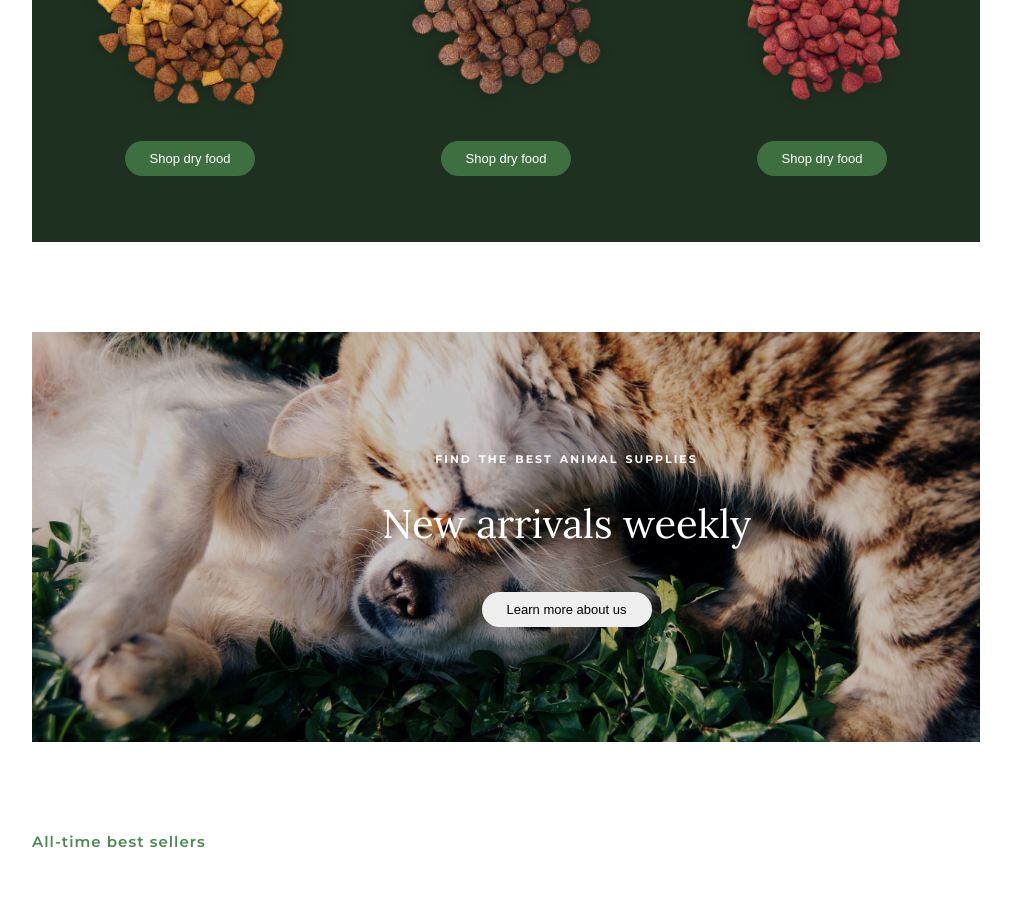
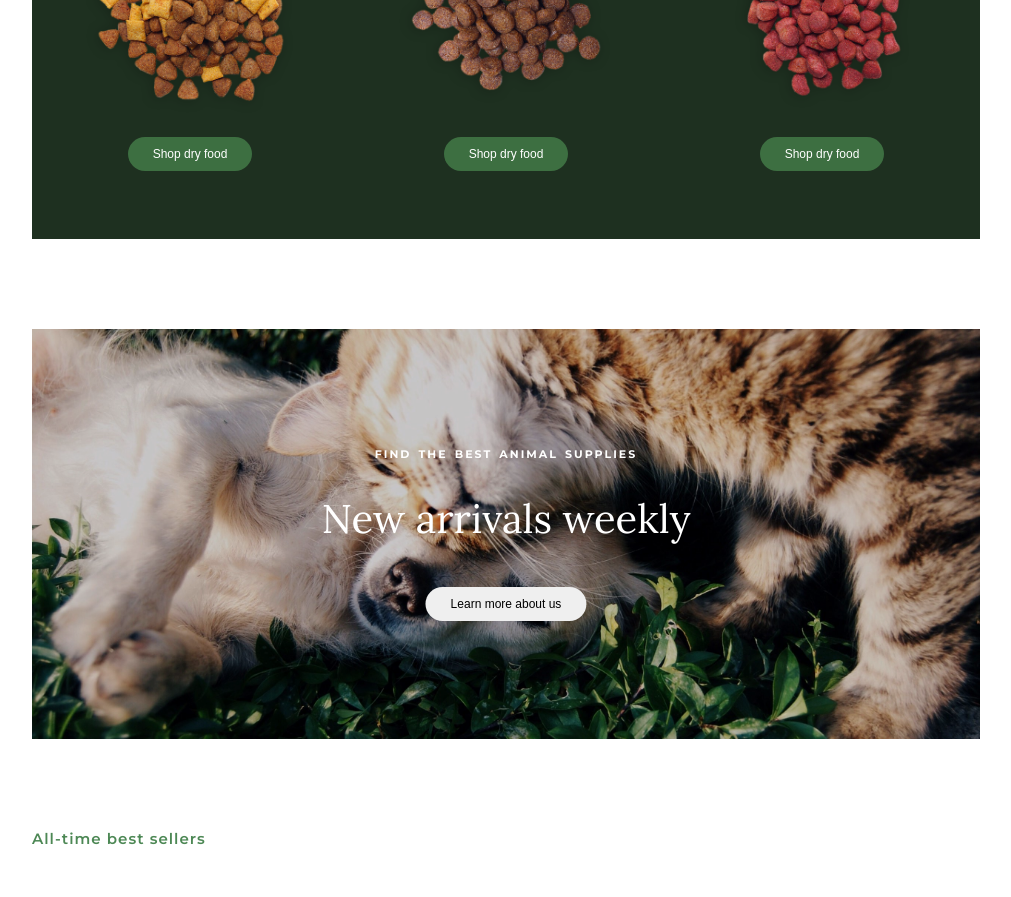
Before and after one commit to EmanuelaMocci/proj-html-vuejs, a Vue app: page / in a window 1280 px wide. Shown: the part 1860-2757 px from the top of the page, without its empty margins (134-1145 px from the left). Built offline with nearby package versions, Linux system fonts and the light colour scheme; a web font is replaced by a local one.

Commit message:
Aggiunta sezione banner

```diff
--- a/src/assets/style/variables.scss
+++ b/src/assets/style/variables.scss
@@ -18,7 +18,7 @@ $heroFont:'Lora', serif;
 
 // Font size
 $fontHero: 15px;
-$fontDescription: 13px;
+$fontDescription: 12px;
 
 $lineheight1: 1.4;
 $lineheight2: 1.7;
--- a/src/components/Main.vue
+++ b/src/components/Main.vue
@@ -6,6 +6,7 @@
         <SectionTestimonials/>
         <SectionNewsletter/>
         <SectionTips/>
+        <SectionBanner/>
     </div>
 </template>
 
@@ -16,9 +17,7 @@ import SectionBestSellers from './SectionBestSellers.vue';
 import SectionTestimonials from './SectionTestimonials.vue';
 import SectionNewsletter from './SectionNewsletter.vue';
 import SectionTips from './SectionTips.vue';
-
-
-
+import SectionBanner from './SectionBanner.vue';
 
 export default {
     name: 'Main',
@@ -28,7 +27,8 @@ export default {
         SectionBestSellers,
         SectionTestimonials,
         SectionNewsletter,
-        SectionTips
+        SectionTips,
+        SectionBanner
     }
 }
 </script>
--- /dev/null
+++ b/src/components/SectionBanner.vue
@@ -0,0 +1,148 @@
+<template>
+    <div class="banner-container">
+        <div class="banner">
+
+            <div class="img-left">
+                <img src="../assets/img/banner-8-2x.jpg" alt="">
+                <div class="text">
+                    <div class="title">FIND THE BEST ANIMAL SUPPLIES</div>
+                    <h2 class="description">Popular accessories</h2>
+                    <button>View all toys accessories</button>
+                </div>
+            </div>
+
+            <div class="img-right">
+                <img src="../assets/img/banner-9-2x.jpg" alt="">
+                <div class="text">
+                    <div class="title">FIND THE BEST FOOD</div>
+                    <h2 class="description">New food arrival</h2>
+                    <button>View all food products</button>
+                </div>
+            </div>
+        </div>
+        <div class="banner-paw">
+            <div class="icons-container">
+                <div class="icons">
+                    <i class="fas fa-truck"></i>
+                    <div>Free worldwide deliveries</div>
+                </div>
+                <div class="icons">
+                    <i class="far fa-map"></i>
+                    <div>Find stores near you</div>
+                </div>
+                <div class="icons">
+                    <i class="fas fa-dollar-sign"></i>
+                    <div>Best price guarranteed</div>
+                </div>
+                <div class="icons">
+                    <i class="far fa-credit-card"></i>
+                    <div>All credit card accepted</div>
+                </div>
+            </div>
+        </div>
+    </div>
+</template>
+
+<script>
+export default {
+    name: "SectionBanner"
+}
+</script>
+
+<style lang="scss" scoped>
+@import "../assets/style/variables";
+@mixin button{
+    border: none;
+    padding: 10px 25px;
+    border-radius: 20px;
+    margin-top: 10px;
+    font-size: $fontDescription;
+}
+@mixin spacing{
+    word-spacing: 2px;
+    letter-spacing: 2px;
+}
+@mixin h2White{
+    color: $textColor;
+    font-family: $heroFont;
+    font-weight: 400;
+}
+@mixin pawBackground{
+    background-image: url(../assets/img/bg-transparent-3.png);
+    background-color: $heroColor;
+    background-repeat: repeat-x;
+    background-size: 280px;
+}
+@mixin centered {
+    max-width: 75%;
+    margin: auto;
+}
+
+.banner-container{
+    margin: 80px 0;
+}
+.banner{
+    display: flex;
+
+    .img-left, .img-right{
+        width: 100%;
+        background-color: black;
+        position: relative;
+        img{
+            height: 355px;
+            width: 100%;
+            object-fit: cover;
+            object-position: top;
+            opacity: $opacity;
+        }
+        .text{
+            position: absolute;
+            top: 50%;
+            left: 50%;
+            transform: translate(-50%, -50%);
+            text-align: center;
+            .title{
+                color: $textColor;
+                font-weight: 700;
+                font-size: 9px;
+                font-family: $montserrat;
+                @include spacing;
+            }
+            .description{
+                @include h2White;
+                font-size: 28px
+            }
+            button{
+                @include button;
+                background-color: white;
+            }
+        }
+    }
+}
+.banner-paw{
+    height: 250px;
+    @include pawBackground;
+    .icons-container{
+        @include centered;
+        height: 100%;
+        display: flex;
+        justify-content: space-between;
+        align-items: center;
+            .icons{
+            text-align: center;
+            i{
+                color: $textColor;
+                font-size: 35px;
+            }
+            div{
+                font-family: $montserrat;
+                font-size: $fontDescription;
+                color: #8e988e;
+                font-weight: 500;
+                padding-top: 20px;
+            }
+        }
+    }
+}
+
+</style>
--- a/src/components/SectionNewArrivals.vue
+++ b/src/components/SectionNewArrivals.vue
@@ -1,6 +1,6 @@
 <template>
     <div class="arrivals">
-            <div class="text-container"></div>
+            <div class="img-container"></div>
             <div class="text">
                 <div class="title">FIND THE BEST ANIMAL SUPPLIES</div>
                 <div class="description">New arrivals weekly</div>
@@ -42,7 +42,7 @@ export default {
     @include centered;
     background-color: black;
     position: relative;
-    .text-container{
+    .img-container{
         margin: 90px 0;
         background-image: url(../assets/img/banner-3-2x-scaled.jpg);
         background-position: top;
@@ -55,8 +55,9 @@ export default {
     .text{
         text-align: center;
         position: absolute;
-        top: 120px;
-        left: 350px;
+        top: 50%;
+        left: 50%;
+        transform: translate(-50%, -50%);
         .title{
             color: $textColor;
             font-weight: 700;
```
Also changed, not shown: src/assets/img/banner-8-2x.jpg (added), src/assets/img/banner-9-2x.jpg (added).
